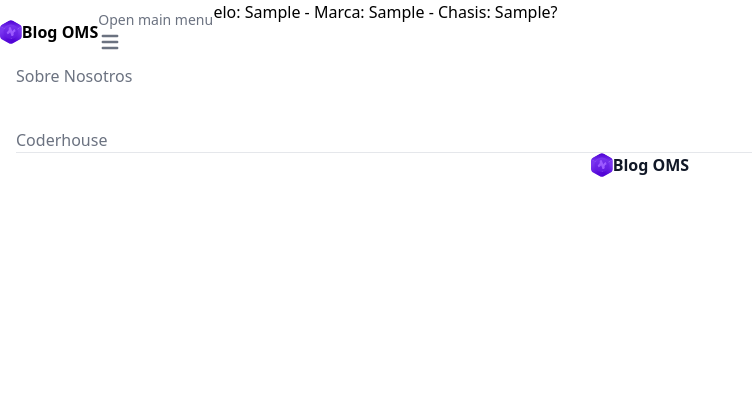
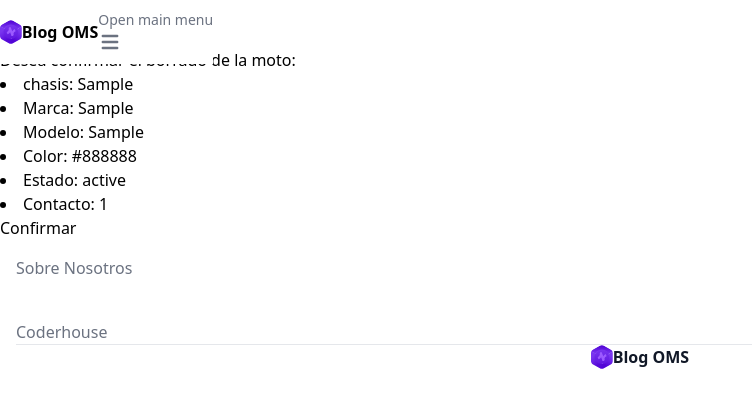
Before and after one commit to lauste73/Entrega-Ocampo-Mallia-Stella, a Django app: page /avanzado/motos/eliminar/1 in a window 1280 px wide. Shown: the top 408 px of the page, without its empty margins (0-752 px from the left). Run offline with Django 4.2, Linux system fonts and the light colour scheme; a user stored in the database is signed in; tables that the repository leaves empty hold one stand-in row (values such as "Sample post"); style sheets or scripts are compiled from the project's sources.

Commit message:
tienda casi lista falta img

```diff
--- a/avanzado/templates/avanzado/eliminar_moto.html
+++ b/avanzado/templates/avanzado/eliminar_moto.html
@@ -6,11 +6,28 @@
 
 
 {% block mi_contenido %}
+
+<div class="grid max-w-screen-xl  lg:grid-cols-12 lg:pt-28">
+    <div class="mr-auto lg:col-span-7">
+        <h1 class="max-w-2xl mb-4 text-4xl font-extrabold leading-none tracking-tight md:text-5xl xl:text-6xl dark:text-white">Cree su moto:</h1>
+    </div>
+</div>
+<div class="grid max-w-screen-xl px-4 pt-3">
+    <div class="mr-auto place-self-center lg:col-span-7">
+        <a class="max-w-2xl mb-4 text-2xl " href={% url 'ver_motos' %}>Regresar a la Tienda</a>
+    </div>
+</div>
 <form action={% url 'eliminar_moto' moto.id %} method="POST">
     {% csrf_token %}
     <p>
-        Confirma el borrado de {{moto}}?
+        Desea confirmar el borrado de la moto:
     </p>
+    <li>chasis: {{moto.chasis}}</li>
+    <li>Marca:  {{moto.marca}}</li>
+    <li>Modelo:  {{moto.modelo}}</li>
+    <li>Color:  {{moto.color}}</li>
+    <li>Estado:  {{moto.estado}}</li>
+    <li>Contacto:  {{moto.contacto}}</li>
     <button>Confirmar</button>
 </form>
 {% endblock mi_contenido %}
--- a/avanzado/views.py
+++ b/avanzado/views.py
@@ -44,4 +44,4 @@ class EliminarMoto(LoginRequiredMixin, DeleteView):
 
 class DescMoto(DetailView):
     model = Moto
-    template_name = 'avanzado/desc_moto.html'
+    template_name = 'avanzado/descripcion_moto.html'
```
Also changed, not shown: avanzado/templates/avanzado/crear_moto.html (+7 -3 lines), avanzado/templates/avanzado/descripcion_moto.html (+14 -1 lines), avanzado/templates/avanzado/editar_moto.html (+13 -0 lines), avanzado/templates/avanzado/ver_motos.html (+6 -6 lines).
